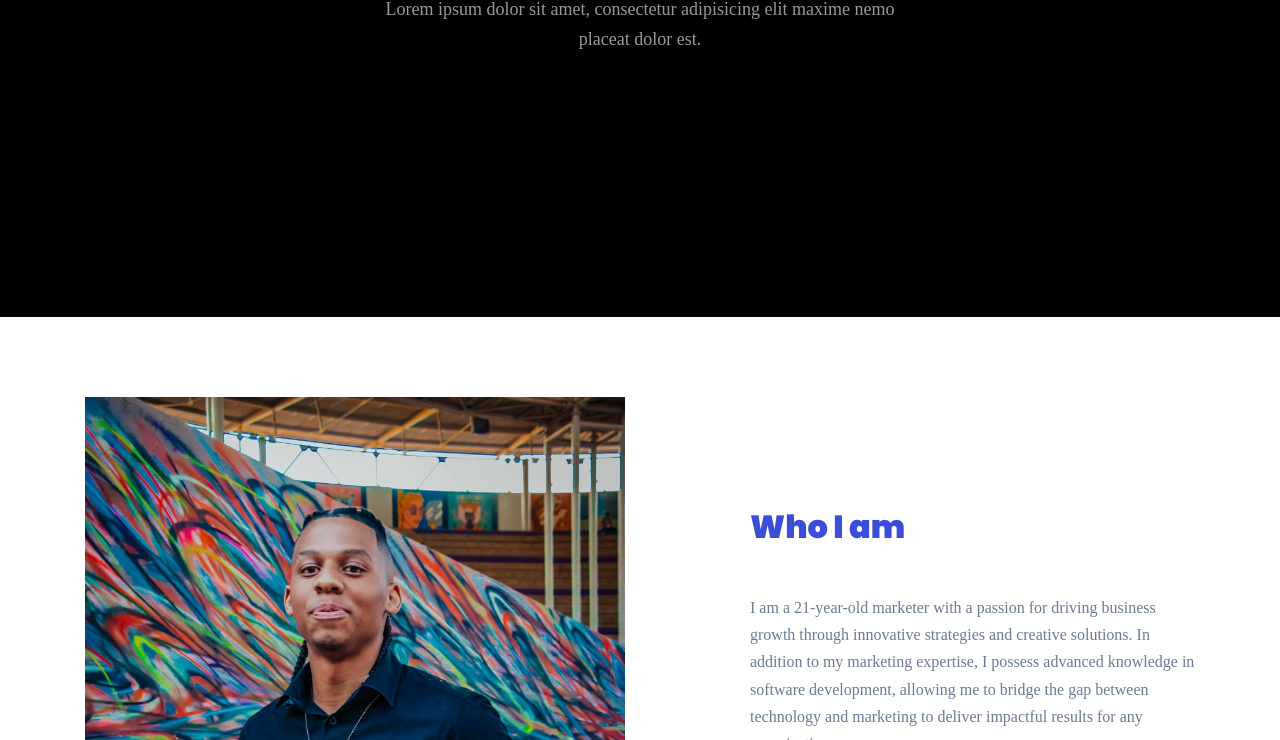
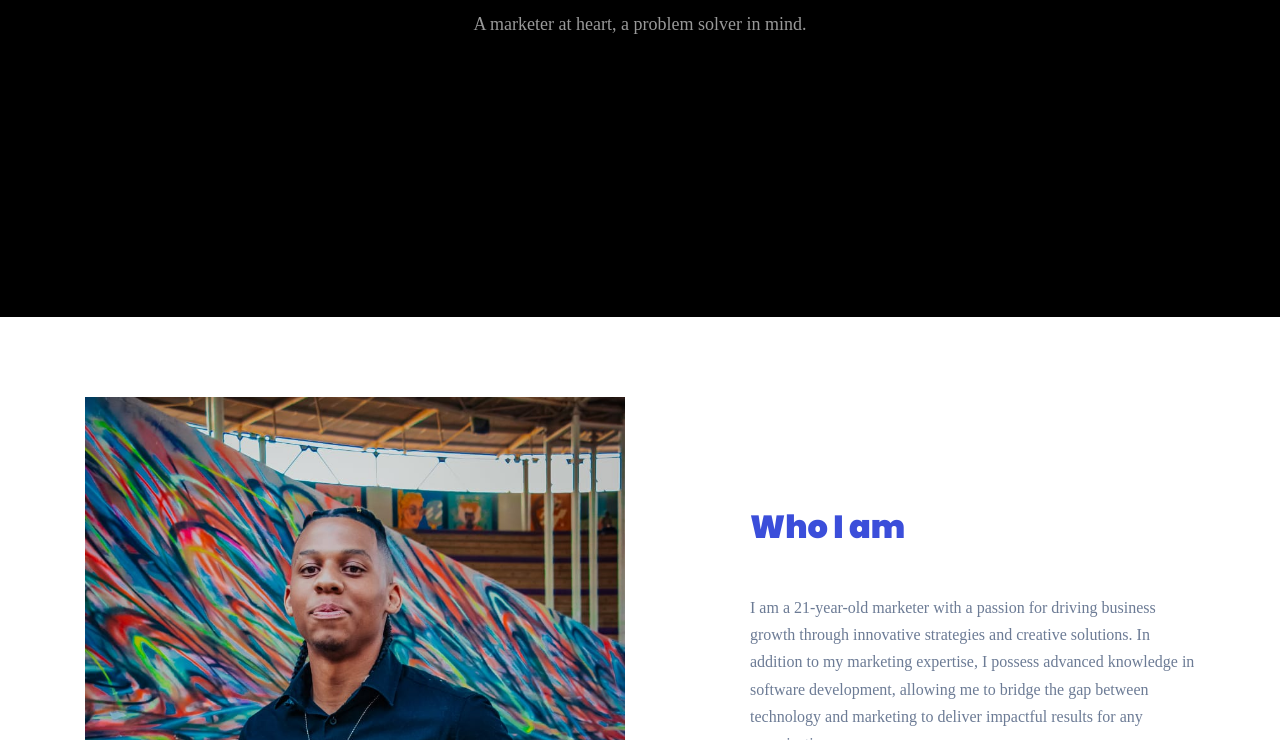
Before and after one commit to zarmilli/Thube, a plain HTML site: page about.html in a window 1280 px wide. Shown: the part 360-1100 px from the top of the page. Drawn offline with Linux system fonts and the light colour scheme; files whose address does not match are found by name; a web font is replaced by a local one.

Commit message:
Update about.html

```diff
--- a/about.html
+++ b/about.html
@@ -79,7 +79,7 @@
         <div class="row align-items-center text-center justify-content-center">
           <div class="col-lg-6">
             <h1 class="text-white mb-4">About Me</h1>
-            <p class="lead">Lorem ipsum dolor sit amet, consectetur adipisicing elit maxime nemo placeat dolor est.</p>
+            <p class="lead">A marketer at heart, a problem solver in mind.</p>
 
           </div>
         </div>
```
